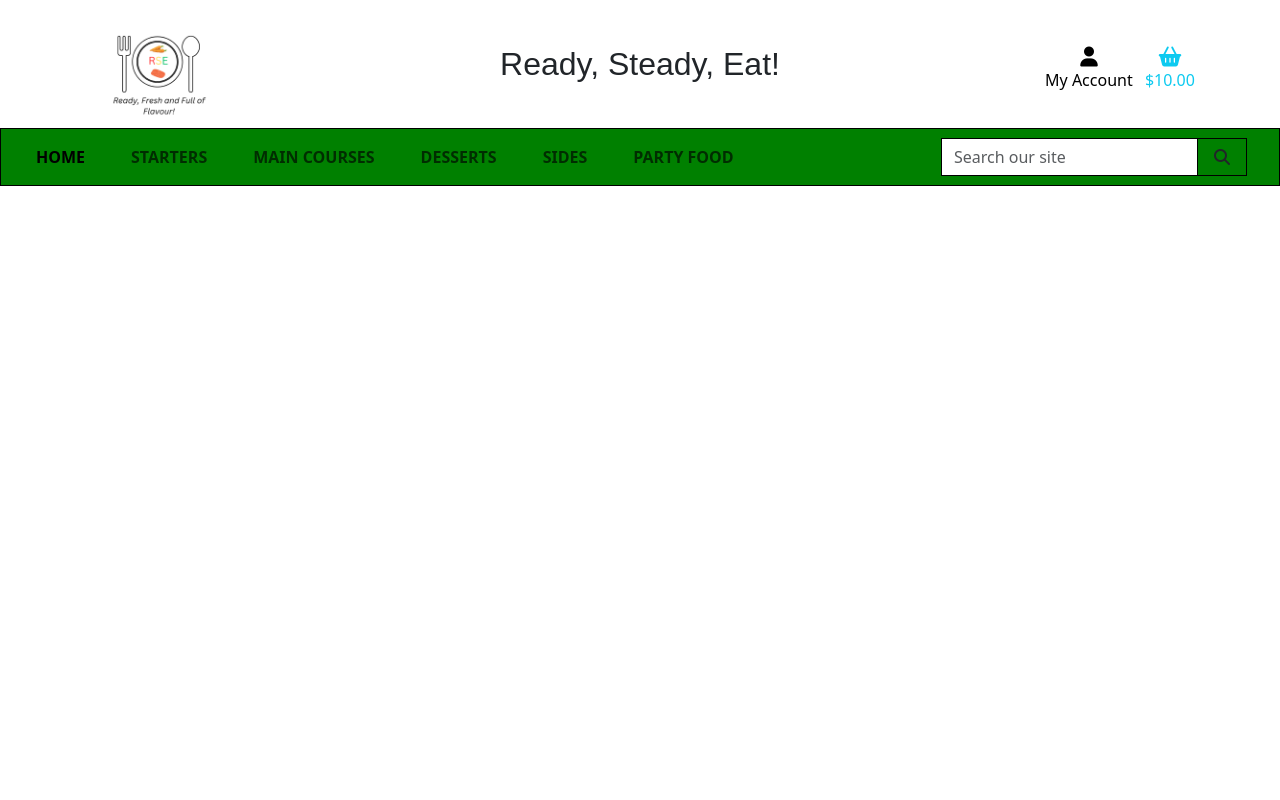
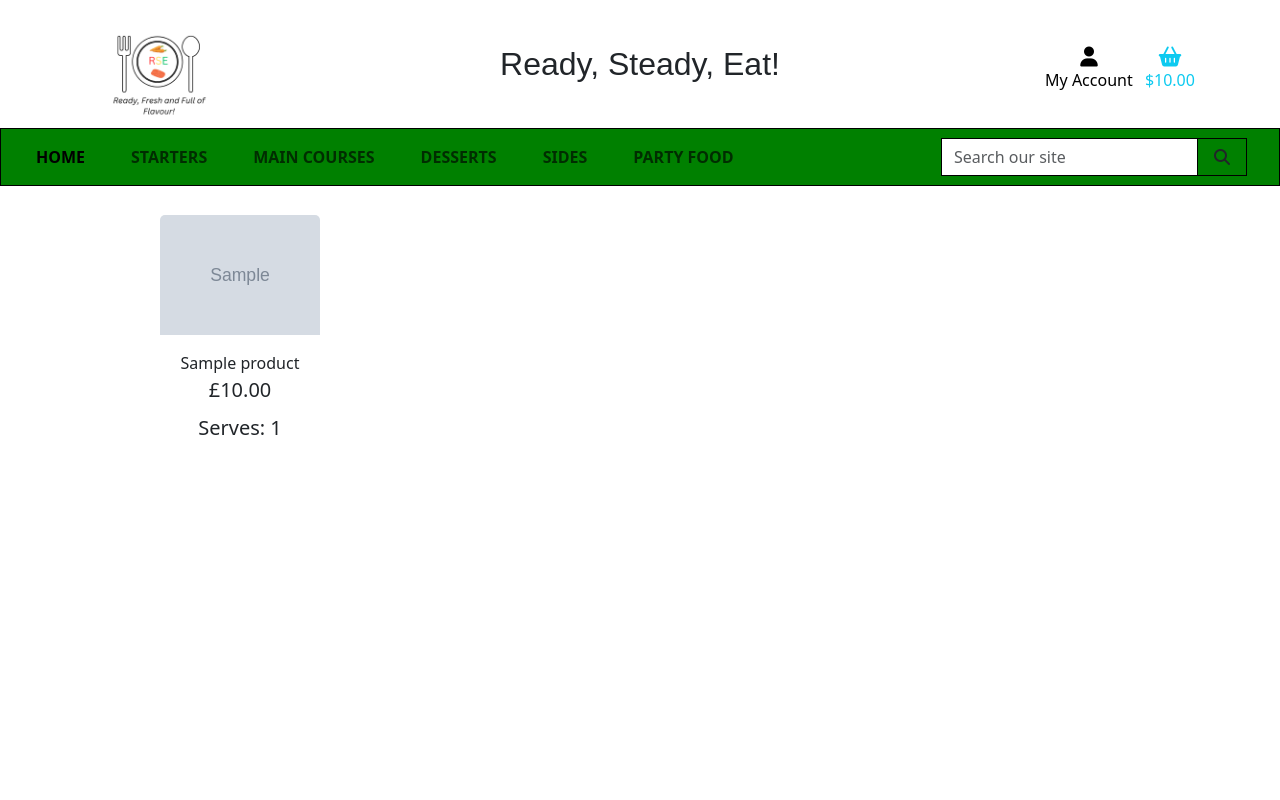
Before and after one commit to hannahro15/ready-steady-eat, a Django app: template products/templates/products/products.html in a window 1280 px wide. Run offline with Django 3.2, Linux system fonts and the light colour scheme; tables that the repository leaves empty hold one stand-in row (values such as "Sample post"); the template is opened without the code that fills it: values that come from a table or form of the project are taken from there, most other values are stand-ins (such as "Sample title", 1, 10 or a date in 2020); grey boxes marked "Sample" are stand-in pictures; some libraries are stand-ins or nearby versions.

Commit message:
Add products.html template and a little css to it

```diff
--- a/products/templates/products/products.html
+++ b/products/templates/products/products.html
@@ -10,11 +10,48 @@
 {% endblock %}
 
 {% block content %}
-    <div class="container">
-        <div class="row">
-            <div class="col">
-                {{ products }}
+<div class="overlay"></div>
+<div class="container-fluid">
+    <div class="row">
+        <div class="col text-center mt-3">
+            <h2 class="logo-font">Products</h2>
+            <hr class="w-50 mb-1">
+        </div>
+    </div>
+    <div class="row">
+        <div class="product-container col-10 offset-1">
+            <div class="row mt-1 mb-2"></div>
+            <div class="row">
+                {% for product in products %}
+                    <div class="col-sm-6 col-md-6 col-lg-4 col-xl-3">
+                        <div class="card h-100 border-0">
+                            {% if product.image %}
+                            <a href="">
+                                <img class="card-img-top img-fluid" src="{{ product.image.url }}" alt="{{ product.name }}">
+                            </a>
+                            {% else %}
+                            <a href="">
+                                <img class="card-img-top img-fluid" src="" alt="{{ product.name }}">
+                            </a>
+                            {% endif %}
+                            <div class="card-body pb-0">
+                                <p class="mb-0">{{ product.name }}</p>
+                            </div>
+                            <div class="card-footer bg-white pt-0 border-0 text-left">
+                                <div class="row">
+                                    <div class="col">
+                                        <p class="lead mb-0 text-left font-weight-bold">£{{ product.price }}</p>
+                                    </div>
+                                </div>
+                            </div>
+                            <div class="col">
+                                <p class="lead mb-0 text-left font-weight-bold">Serves: {{ product.serving }}</p>
+                            </div>
+                        </div>
+                    </div>
+                {% endfor %}
             </div>
         </div>
     </div>
+</div>
 {% endblock %}
--- a/static/css/base.css
+++ b/static/css/base.css
@@ -35,3 +35,27 @@
 .search-bar {
     padding-right: 20px;
 }
+
+.overlay {
+	height: 100%;
+	width: 100%;
+	top: 0;
+	left: 0;
+	position: fixed;
+	background: white;
+	z-index: -1;
+}
+
+.product-container {
+    margin-top: 10%;
+}
+
+.product-container .row {
+    text-align: center;
+}
+
+.card .card-img-top {
+    height: 120px;
+    width: auto;
+    margin: 0 auto;
+}
```
